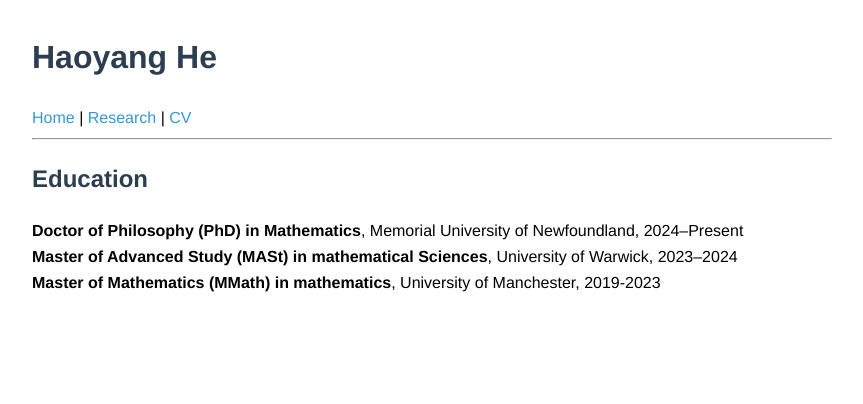
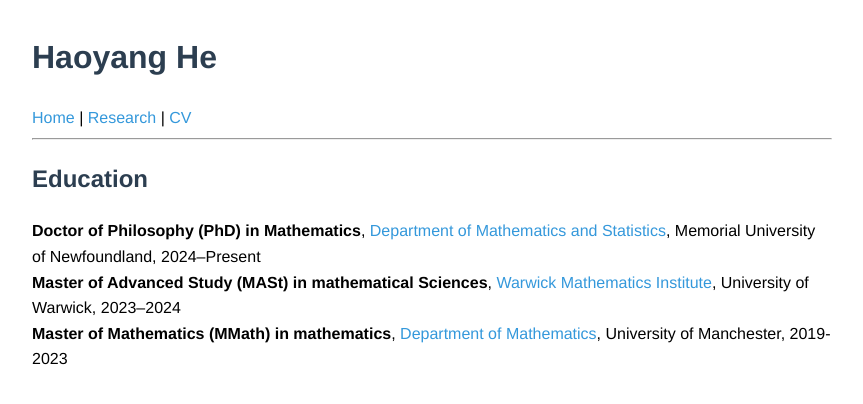
Before and after one commit to haoyang-he/haoyang-he.github.io, a Jekyll site: the page built from cv.md, in a window 1280 px wide. Shown: the top 404 px of the page, without its empty margins (208-1071 px from the left). Built offline with Jekyll 4.4.1, drawn with Linux system fonts in a browser that asks for light colours.

Commit message:
Add links to educational institutions in CV

```diff
--- a/cv.md
+++ b/cv.md
@@ -5,6 +5,6 @@ title: Curriculum Vitae
 
 ## Education
 
-**Doctor of Philosophy (PhD) in Mathematics**, Memorial University of Newfoundland, 2024–Present
-**Master of Advanced Study (MASt) in mathematical Sciences**, University of Warwick, 2023–2024
-**Master of Mathematics (MMath) in mathematics**, University of Manchester, 2019-2023
+**Doctor of Philosophy (PhD) in Mathematics**, [Department of Mathematics and Statistics](https://mun.ca/math/), Memorial University of Newfoundland, 2024–Present
+**Master of Advanced Study (MASt) in mathematical Sciences**, [Warwick Mathematics Institute](https://warwick.ac.uk/fac/sci/maths/), University of Warwick, 2023–2024
+**Master of Mathematics (MMath) in mathematics**, [Department of Mathematics](https://www.maths.manchester.ac.uk/), University of Manchester, 2019-2023
```
